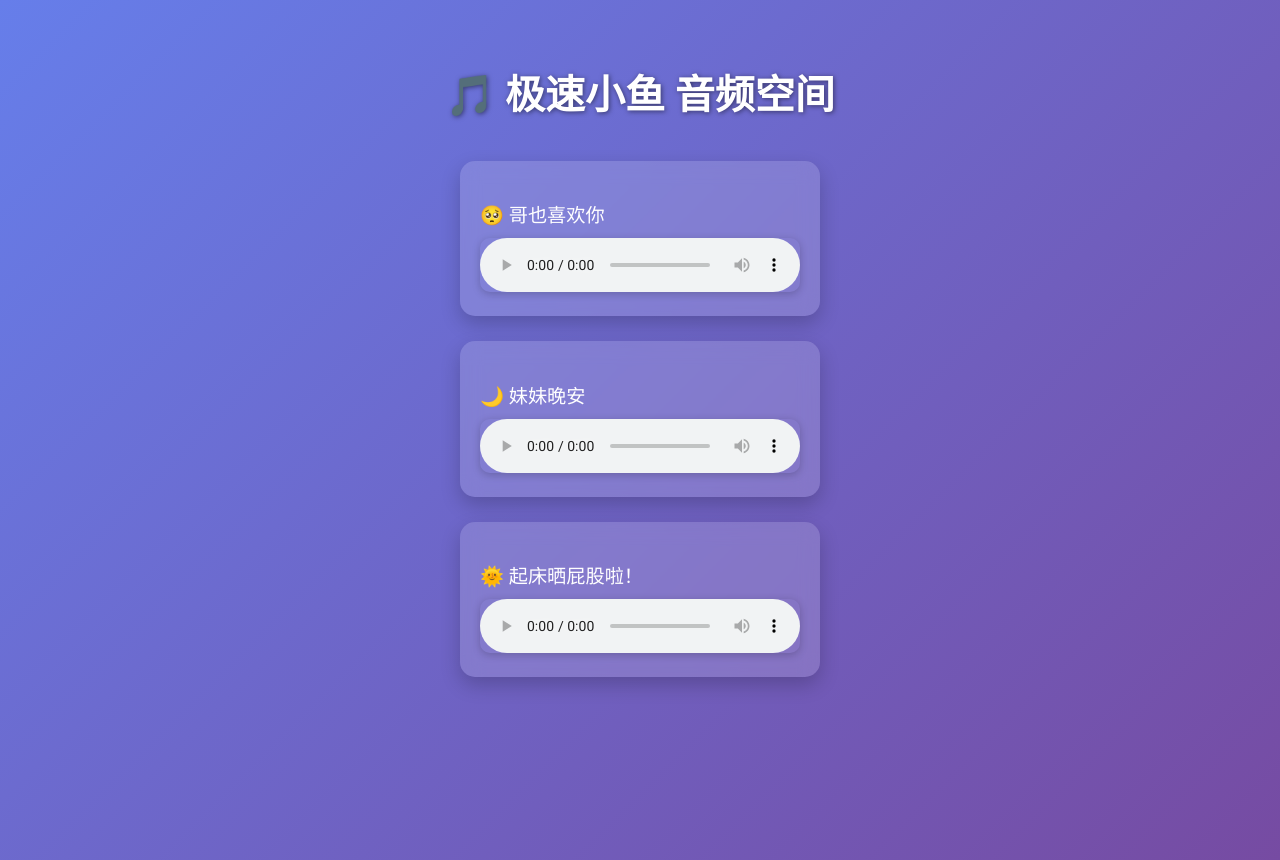
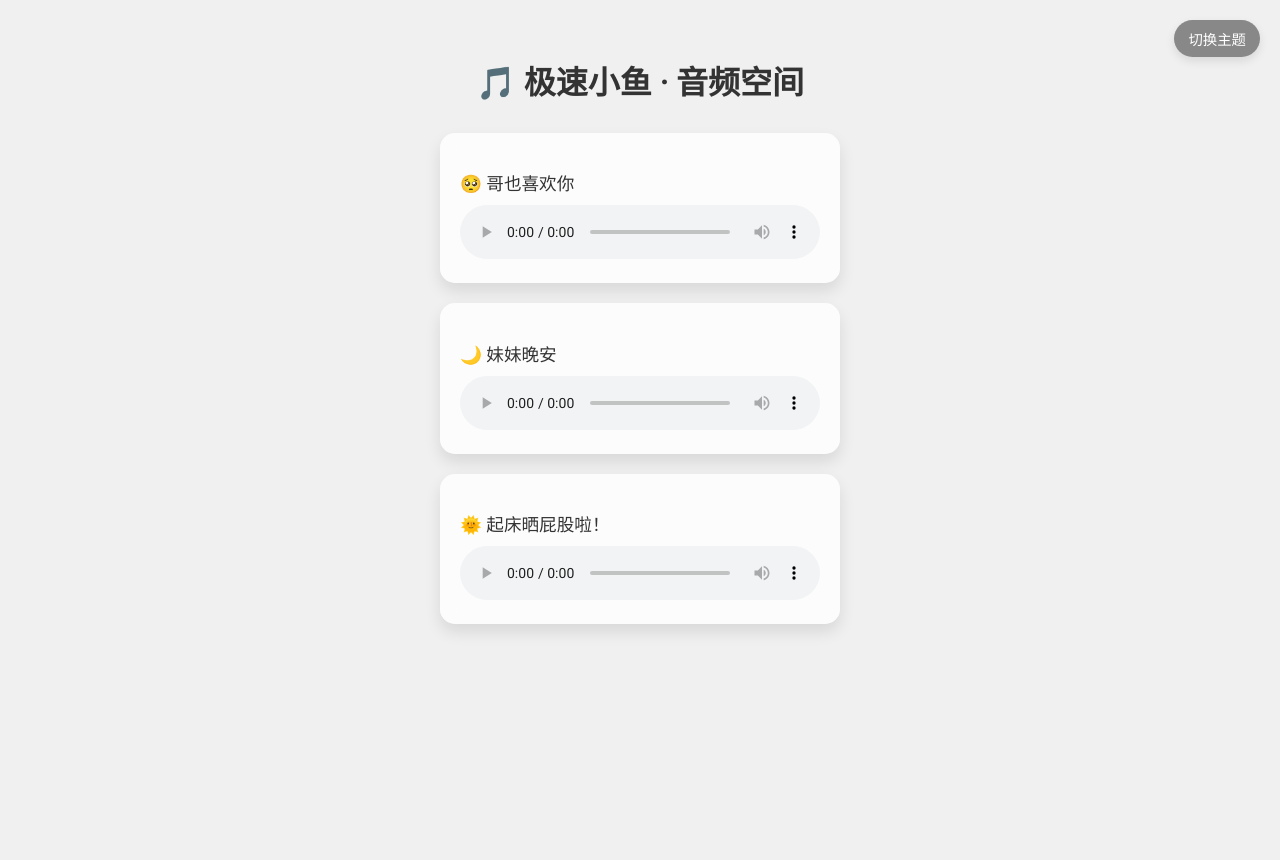
Before and after one commit to zhaoxinlu98/nfc-audio-page, a plain HTML site: page index.html in a window 1280 px wide. After the commit the page ends 800 px from the top, so only its background shows below. Drawn offline with Linux system fonts and the light colour scheme.

Commit message:
Update index.html

```diff
--- a/index.html
+++ b/index.html
@@ -5,72 +5,119 @@
   <title>极速小鱼 - 音频空间</title>
   <link href="https://fonts.googleapis.com/css2?family=Roboto&display=swap" rel="stylesheet" />
   <style>
+    :root {
+      --bg-color: #f0f0f0;
+      --text-color: #333;
+      --card-bg: #ffffffcc;
+      --shadow: rgba(0, 0, 0, 0.1);
+    }
+
+    body.dark {
+      --bg-color: #1a1a1a;
+      --text-color: #f5f5f5;
+      --card-bg: #2b2b2bcc;
+      --shadow: rgba(0, 0, 0, 0.5);
+    }
+
     body {
       margin: 0;
       font-family: 'Roboto', sans-serif;
-      background: linear-gradient(135deg, #667eea, #764ba2);
+      background: var(--bg-color);
+      color: var(--text-color);
+      padding: 30px;
+      transition: background 0.3s ease, color 0.3s ease;
+    }
+
+    h2 {
+      text-align: center;
+      font-size: 2rem;
+      margin-bottom: 30px;
+    }
+
+    .theme-toggle {
+      position: fixed;
+      top: 20px;
+      right: 20px;
+      background: #888;
+      border: none;
+      padding: 8px 14px;
+      border-radius: 20px;
       color: #fff;
-      min-height: 100vh;
-      padding: 30px;
-      display: flex;
-      flex-direction: column;
-      align-items: center;
+      cursor: pointer;
+      font-size: 0.9rem;
+      box-shadow: 0 4px 10px var(--shadow);
+      transition: background 0.3s ease;
     }
-    h2 {
-      margin-bottom: 40px;
-      font-size: 2.5rem;
-      text-shadow: 1px 1px 5px rgba(0,0,0,0.5);
+
+    .theme-toggle:hover {
+      background: #555;
     }
+
     .audio-item {
-      background: rgba(255, 255, 255, 0.15);
-      backdrop-filter: blur(10px);
+      background: var(--card-bg);
+      backdrop-filter: blur(8px);
+      padding: 20px;
       border-radius: 15px;
-      padding: 20px;
-      margin-bottom: 25px;
-      width: 320px;
-      box-shadow: 0 8px 20px rgba(0,0,0,0.2);
-      transition: transform 0.3s ease;
-      cursor: pointer;
+      margin: 20px auto;
+      max-width: 360px;
+      box-shadow: 0 8px 16px var(--shadow);
+      transition: background 0.3s ease, box-shadow 0.3s ease;
     }
+
     .audio-item:hover {
-      transform: scale(1.05);
-      background: rgba(255, 255, 255, 0.25);
+      box-shadow: 0 12px 24px var(--shadow);
     }
+
     .audio-item p {
-      font-size: 1.2rem;
+      font-size: 1.1rem;
       margin-bottom: 10px;
     }
+
     audio {
       width: 100%;
+      border-radius: 10px;
       outline: none;
-      border-radius: 10px;
-      box-shadow: 0 2px 8px rgba(0,0,0,0.2);
     }
   </style>
 </head>
 <body>
-  <h2>🎵 极速小鱼 音频空间</h2>
+  <button class="theme-toggle" onclick="toggleTheme()">切换主题</button>
+  <h2>🎵 极速小鱼 · 音频空间</h2>
 
-  <div class="audio-item" tabindex="0">
+  <div class="audio-item">
     <p>🥺 哥也喜欢你</p>
     <audio controls>
       <source src="ge-ye-xihuan-ni.m4a" type="audio/mp4" />
-      您的浏览器不支持 audio 元素。
     </audio>
   </div>
 
-  <div class="audio-item" tabindex="0">
+  <div class="audio-item">
     <p>🌙 妹妹晚安</p>
     <audio controls>
       <source src="meimei-wanan.m4a" type="audio/mp4" />
     </audio>
   </div>
 
-  <div class="audio-item" tabindex="0">
+  <div class="audio-item">
     <p>🌞 起床晒屁股啦！</p>
     <audio controls>
       <source src="qichuang-shai-pigu.m4a" type="audio/mp4" />
     </audio>
   </div>
+
+  <script>
+    function toggleTheme() {
+      document.body.classList.toggle('dark');
+      localStorage.setItem('theme', document.body.classList.contains('dark') ? 'dark' : 'light');
+    }
+
+    // 初始化主题
+    (function () {
+      const saved = localStorage.getItem('theme');
+      if (saved === 'dark') {
+        document.body.classList.add('dark');
+      }
+    })();
+  </script>
 </body>
 </html>
```
